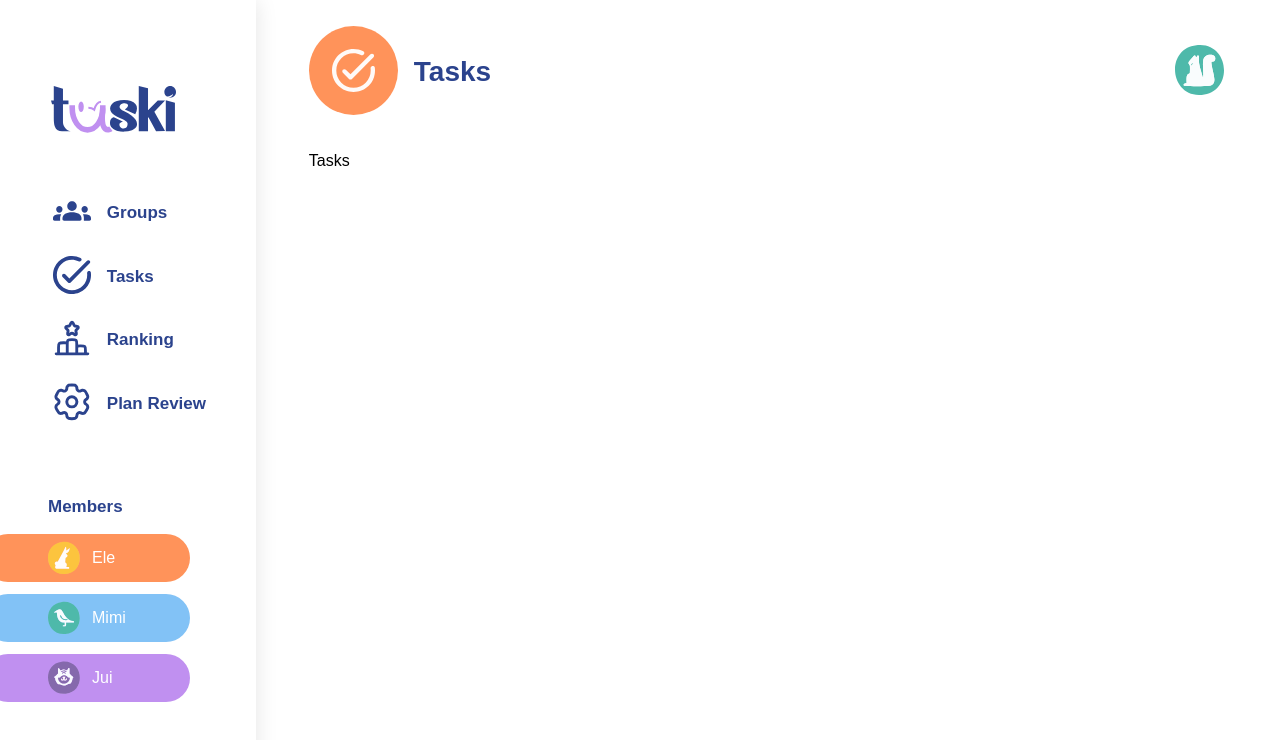
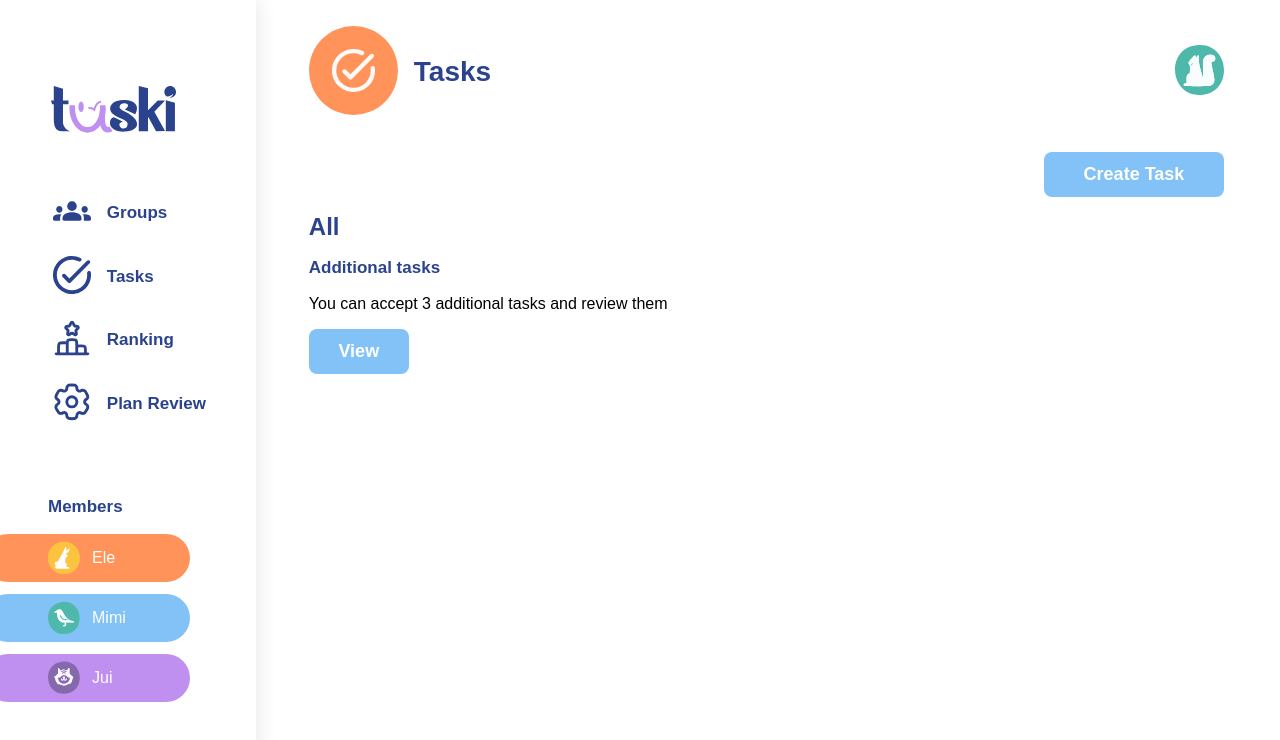
Before and after one commit to NikSala10/TaskiProject, a React (Vite) app: page /tasks in a window 1280 px wide. Shown: the top 740 px of the page. Built offline with nearby package versions, Linux system fonts and the light colour scheme.

Commit message:
feat(pages/tasks): ads btn and complete css, add additional tasks texts

```diff
--- a/src/context/ToDoContext.tsx
+++ /dev/null
@@ -1,36 +0,0 @@
-/* eslint-disable react-refresh/only-export-components */
-import { createContext, useContext, useState } from "react";
-import type { ToDoItem, TypeToDoProvider } from "../types/TodoType";
-// import type { TypeToDoContext } from "../types/TodoType";
-
-// eslint-disable-next-line @typescript-eslint/no-explicit-any
-export const ToDoContext = createContext<any | undefined>(undefined);
-
-export const ToDoProvider = ({ children }: TypeToDoProvider) => {
-  const [toDoList, setTodoList] = useState<ToDoItem[]>([]);
-  console.log(toDoList);
-
-  const addToDo = (text: string) => {
-    const newToDo = { id: Date.now(), text, done: false };
-    setTodoList((prev) => [newToDo, ...prev]);
-  };
-
-  const changeStatus = (id: number) => {
-    setTodoList((prev) =>
-      prev.map((item) =>
-        item.id === id ? { ...item, done: !item.done } : item
-      )
-    );
-  };
-
-  return (
-    <ToDoContext.Provider value={{ toDoList, addToDo, changeStatus }}>
-      {children}
-    </ToDoContext.Provider>
-  );
-};
-
-export const useToDo = () => {
-  const context = useContext(ToDoContext);
-  return context;
-};
--- a/src/main.tsx
+++ b/src/main.tsx
@@ -2,15 +2,12 @@ import { StrictMode } from "react";
 import { createRoot } from "react-dom/client";
 import "./index.css";
 import App from "./App.tsx";
-import { ToDoProvider } from "./context/ToDoContext.tsx";
 import { PageProvider } from "./context/PageContext.tsx";
 
 createRoot(document.getElementById("root")!).render(
   <StrictMode>
-    <ToDoProvider>
-      <PageProvider>
-        <App />
-      </PageProvider>
-    </ToDoProvider>
+    <PageProvider>
+      <App />
+    </PageProvider>
   </StrictMode>
 );
--- /dev/null
+++ b/src/pages/Tasks/Tasks.css
@@ -0,0 +1,11 @@
+.btn-create-task{
+    display: flex;
+    justify-content: flex-end;
+    padding: 1rem 3rem;
+}
+.tit{
+    font-size: 24px;
+    font-weight: 600;
+    margin: 0;
+    color: #2B438D;
+}
--- a/src/pages/Tasks/Tasks.tsx
+++ b/src/pages/Tasks/Tasks.tsx
@@ -1,10 +1,24 @@
+import Button from "../../components/Button/Button";
 import { useSetPageInfo } from "../../hook/UseSetPage";
+import "./Tasks.css";
 
 const Tasks = () => {
+  useSetPageInfo("Tasks");
 
-    useSetPageInfo("Tasks");
   return (
-    <p>Tasks</p>
+    <div className="tasks-page">
+      <div className="btn-create-task">
+        <Button text="Create Task" color="#82C2F6" width="180px" />
+      </div>
+      <h3 className="tit">All</h3>
+      <div className="aditional-info">
+        <h3>Additional tasks</h3>
+        <div className="tetxt">
+          <p>You can accept 3 additional tasks and review them</p>
+          <Button text="View" color="#82C2F6" width="100px" />
+        </div>
+      </div>
+    </div>
   );
 };
 
```
